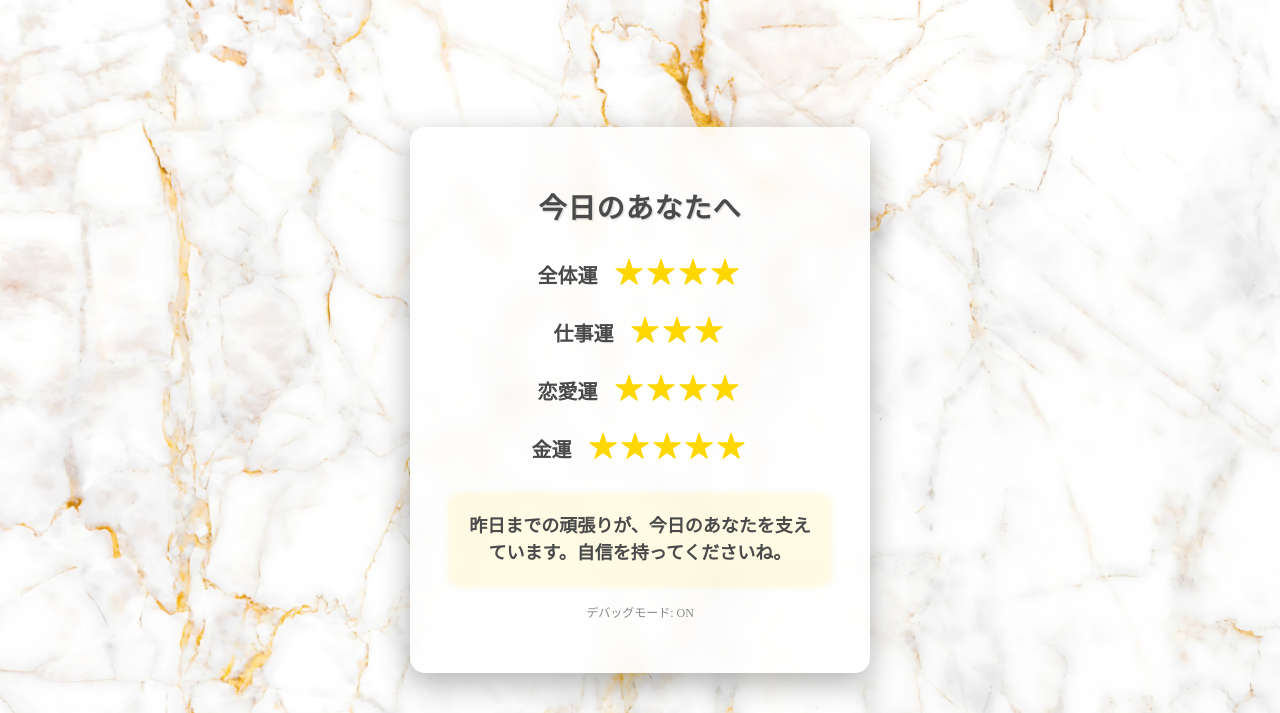
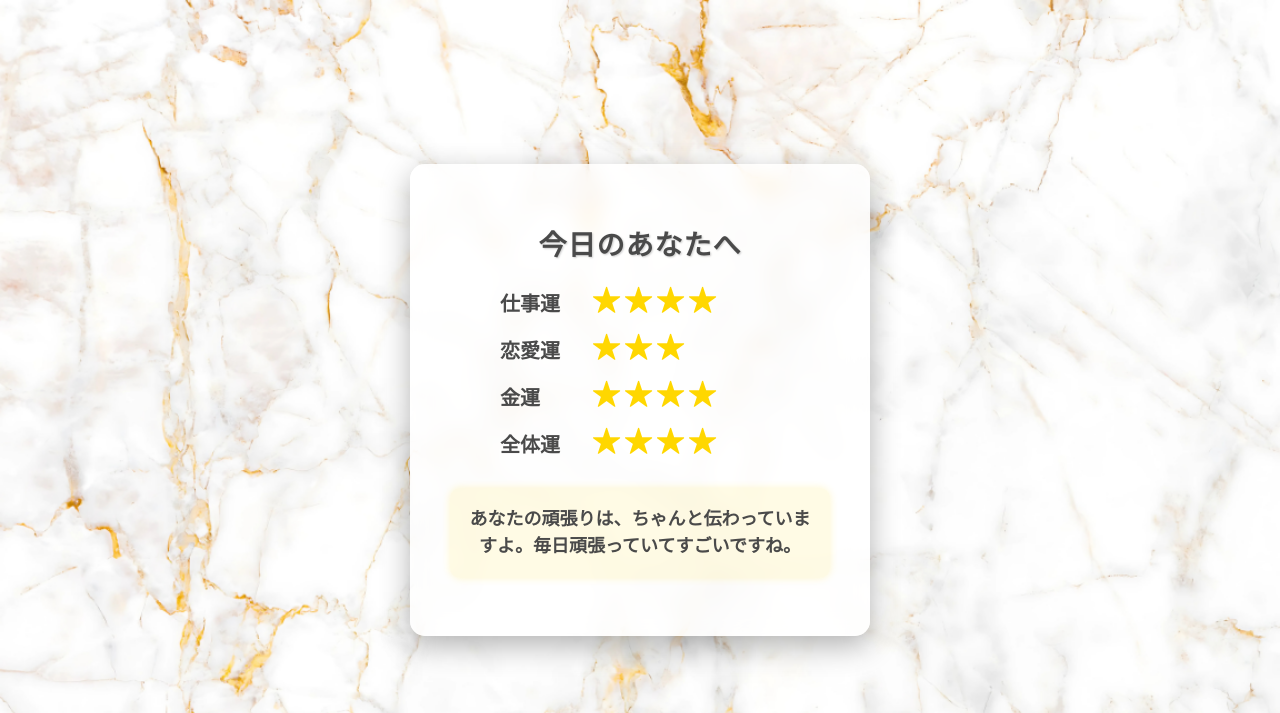
Before and after one commit to matsu-sayasaya/omikuji-daily, a Flask app: page / in a window 1280 px wide. Shown: the top 713 px of the page. Run offline with Flask 3, Linux system fonts and the light colour scheme.

Commit message:
配置の調整、デバッグモードFalse

```diff
--- a/app.py
+++ b/app.py
@@ -2,15 +2,22 @@ from flask import Flask, render_template, request, make_response
 from datetime import datetime, timedelta
 import random
 import os
+import json
 
-app = Flask(__name__, static_folder='static')
+app = Flask(__name__)
 
 # デバッグモードの設定（環境変数で制御）
-DEBUG_MODE = True
+DEBUG_MODE = os.environ.get('DEBUG_MODE', 'False').lower() == 'true'
+# DEBUG_MODE = True  # デバッグモードを強制的に有効化
 
 def generate_fortune():
-    categories = ['全体運', '仕事運', '恋愛運', '金運']
+    categories = ['仕事運', '恋愛運', '金運']
     fortune = {category: random.randint(3, 5) for category in categories}
+
+    # 全体運の計算
+    average = sum(fortune.values()) / len(fortune)
+    overall_luck = round(average)
+    fortune['全体運'] = overall_luck
 
     encouraging_messages = [
         "今日という日が、あなたにとって最高の1日になりますように。",
@@ -71,15 +78,20 @@ def generate_fortune():
 @app.route('/')
 def index():
     last_fortune_date = request.cookies.get('last_fortune_date')
+    last_fortune = request.cookies.get('last_fortune')
+    last_message = request.cookies.get('last_message')
     today = datetime.now().date()
 
     if DEBUG_MODE or not last_fortune_date or datetime.strptime(last_fortune_date, '%Y-%m-%d').date() < today:
         fortune, encouraging_message = generate_fortune()
         response = make_response(render_template('index.html', fortune=fortune, encouraging_message=encouraging_message, debug_mode=DEBUG_MODE))
         response.set_cookie('last_fortune_date', str(today), max_age=86400)  # 24時間有効
+        response.set_cookie('last_fortune', json.dumps(fortune), max_age=86400)
+        response.set_cookie('last_message', encouraging_message, max_age=86400)
         return response
     else:
-        return render_template('index.html', already_drawn=True, debug_mode=DEBUG_MODE)
+        last_fortune = json.loads(last_fortune) if last_fortune else {}
+        return render_template('index.html', already_drawn=True, fortune=last_fortune, encouraging_message=last_message, debug_mode=DEBUG_MODE)
 
 if __name__ == '__main__':
     app.run(debug=True)
--- a/static/css/style.css
+++ b/static/css/style.css
@@ -37,23 +37,34 @@ h1 {
 
 .fortune {
     margin-bottom: 30px;
+    width: 280px;
+    margin-left: auto;
+    margin-right: auto;
 }
 
 .fortune-item {
     margin-bottom: 18px;
     font-size: 20px;
     font-weight: bold;
+    display: flex;
+    align-items: center;
+    gap: 12px;
 }
 
 .category {
     color: #4a4a4a;
-    margin-right: 12px;
+    width: 80px;
+    text-align: left;
+    white-space: nowrap;
 }
 
 .score {
     color: #ffd700;
     font-size: 28px;
     letter-spacing: 4px;
+    line-height: 1;
+    text-align: left;
+    width: 160px;
 }
 
 .encouraging-message {
```
